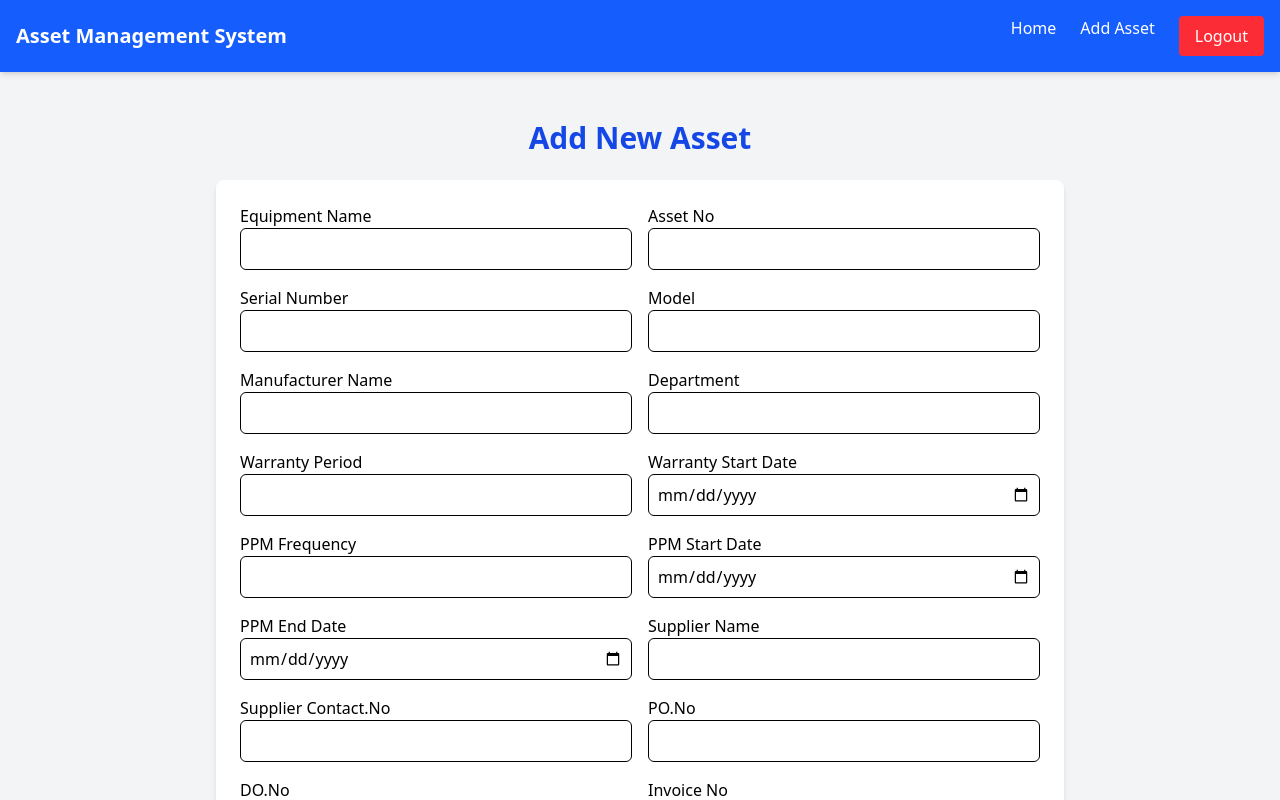
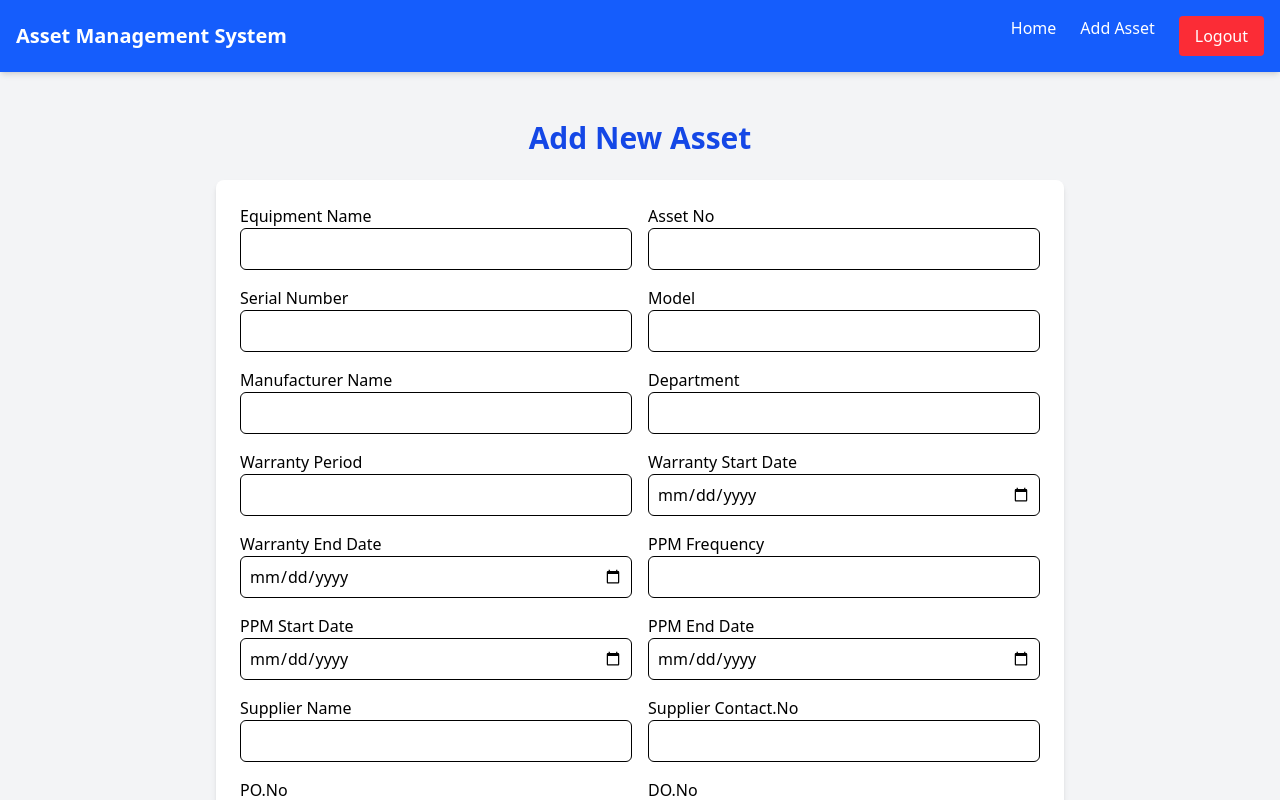
Before and after one commit to MohamedNihmath18/Asset-management-frontend, a React (Vite) app: page /add in a window 1280 px wide. Shown: the top 800 px of the page. Built offline with nearby package versions, Linux system fonts and the light colour scheme; sample sign-in values are in the browser's storage.

Commit message:
update add asset

```diff
--- a/src/pages/AddAsset.jsx
+++ b/src/pages/AddAsset.jsx
@@ -17,6 +17,7 @@ const AddAsset = () => {
     department: "",
     warrantyPeriod: "",
     warrantyStartDate: "",
+    warrantyEndDate:"",
     ppmFrequency: "",
     ppmStartDate: "",
     ppmEndDate: "",
@@ -88,6 +89,7 @@ const AddAsset = () => {
             ["Department", "department"],
             ["Warranty Period", "warrantyPeriod"],
             ["Warranty Start Date", "warrantyStartDate", "date"],
+            ["Warranty End Date", "warrantyEndDate", "date"],
             ["PPM Frequency", "ppmFrequency"],
             ["PPM Start Date", "ppmStartDate", "date"],
             ["PPM End Date", "ppmEndDate", "date"],
```
